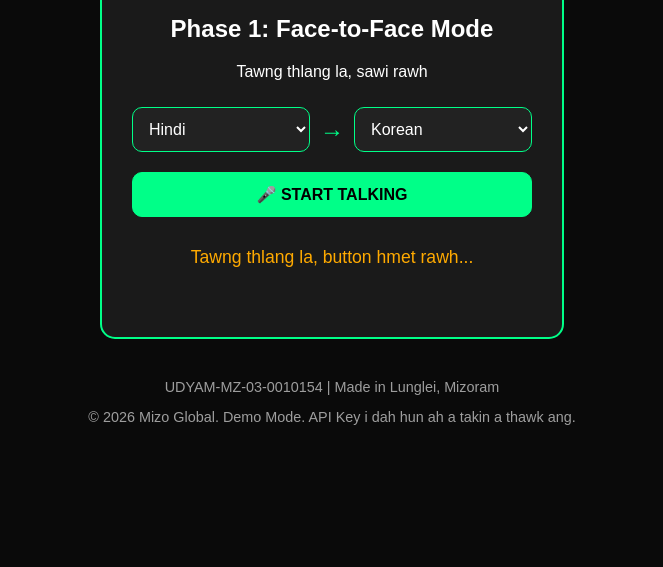
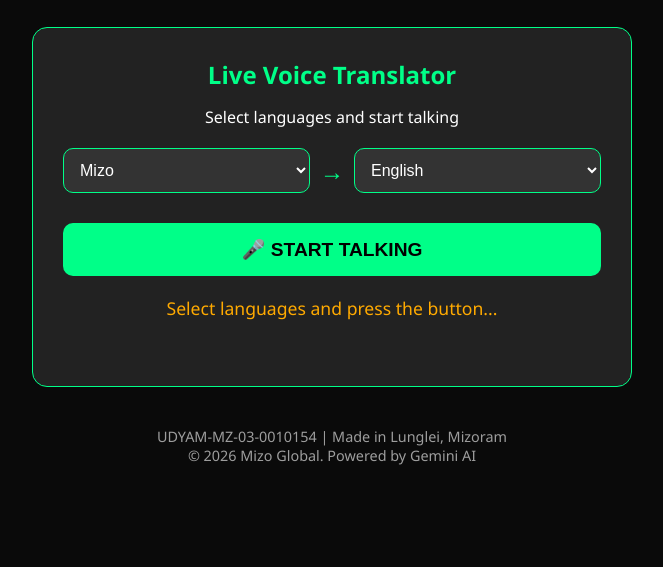
Before and after one commit to Clydeeee18/mizo-global-website, a plain HTML site: page index.html in a window 1280 px wide. Shown: the part 233-800 px from the top of the page, without its empty margins (308-971 px from the left). Drawn offline with Linux system fonts and the light colour scheme.

Commit message:
Revamp index.html for Mizo Global Translator

```diff
--- a/index.html
+++ b/index.html
@@ -1,91 +1,167 @@
 <!DOCTYPE html>
-<html>
+<html lang="en">
 <head>
     <meta charset="UTF-8">
     <meta name="viewport" content="width=device-width, initial-scale=1.0">
-  <title>🪑 MIZO GLOBAL TRANSLATIONS 🪑</title>
+    <title>Mizo Global Translator | World Language 200+</title>
     <style>
+        * { margin: 0; padding: 0; box-sizing: border-box; }
         body {
-      font-family: sans-serif; background: #0a0a0a; color: white;
-      text-align: center; padding: 20px; margin: 0;
+            font-family: 'Segoe UI', sans-serif;
+            background: #0a0a0a;
+            color: white;
+            display: flex;
+            justify-content: center;
+            align-items: center;
+            min-height: 100vh;
+            padding: 20px;
         }
-   .logo { font-size: 2rem; margin: 20px 0; }
-    h1 { color: #00ff88; }
+       .container {
+            max-width: 600px;
+            width: 100%;
+            text-align: center;
+        }
+       .logo {
+            font-size: 2.5rem;
+            font-weight: bold;
+            color: #00ff88;
+            margin-bottom: 10px;
+        }
+        h1 {
+            font-size: 1.5rem;
+            margin-bottom: 5px;
+            color: #ffaa00;
+        }
+       .subtitle {
+            opacity: 0.8;
+            margin-bottom: 30px;
+            font-size: 1.1rem;
+        }
        .box {
-      background: #1a1a1a; border: 2px solid #00ff88;
-      border-radius: 15px; padding: 30px; max-width: 400px; margin: 20px auto;
+            background: #222;
+            padding: 30px;
+            border-radius: 15px;
+            border: 1px solid #00ff88;
         }
-    select, button {
-      background: #222; color: white; border: 1px solid #00ff88;
-      padding: 12px; font-size: 1rem; border-radius: 10px;
-      width: 100%; margin: 10px 0;
+        h2 {
+            color: #00ff88;
+            margin-bottom: 15px;
+        }
+       .lang-box {
+            display: flex;
+            gap: 10px;
+            align-items: center;
+            margin: 20px 0;
+        }
+        select {
+            background: #333;
+            color: white;
+            border: 1px solid #00ff88;
+            padding: 12px;
+            font-size: 1rem;
+            border-radius: 10px;
+            width: 100%;
+        }
+       .arrow {
+            color: #00ff88;
+            font-size: 1.5rem;
         }
         button {
-      background: #00ff88; color: black; font-weight: bold; cursor: pointer;
+            background: #00ff88;
+            color: black;
+            font-weight: bold;
+            cursor: pointer;
+            border: none;
+            padding: 15px;
+            font-size: 1.2rem;
+            border-radius: 10px;
+            width: 100%;
+            margin-top: 10px;
         }
         button:hover { background: #00cc6a; }
-    #status { margin-top: 20px; font-size: 1.1rem; color: #ffaa00; min-height: 60px; }
-   .footer { margin-top: 40px; opacity: 0.6; font-size: 0.9rem; }
-   .lang-box { display: flex; gap: 10px; align-items: center; }
-   .arrow { color: #00ff88; font-size: 1.5rem; }
+        #status {
+            margin-top: 20px;
+            font-size: 1.1rem;
+            color: #ffaa00;
+            min-height: 60px;
+        }
+       .footer {
+            margin-top: 40px;
+            opacity: 0.6;
+            font-size: 0.9rem;
+        }
     </style>
 </head>
 <body>
-  <div class="logo">🪑 MIZO GLOBAL TRANSLATIONS 🪑</div>
-  <h1>Live Voice Translator</h1>
-  <p>Khawvel Tawng → Khawvel Tawng</p>
+    <div class="container">
+        <div class="logo">🌍 MIZO GLOBAL</div>
+        <h1>World Language Translator</h1>
+        <p class="subtitle">Mizo • English • 200+ Countries</p>
 
         <div class="box">
-    <h2>Phase 1: Face-to-Face Mode</h2>
-    <p>Tawng thlang la, sawi rawh</p>
+            <h2>Live Voice Translator</h2>
+            <p>Select languages and start talking</p>
 
             <div class="lang-box">
                 <select id="fromLang">
+                    <option value="lus">Mizo</option>
+                    <option value="en">English</option>
                     <option value="hi">Hindi</option>
+                    <option value="zh">Chinese</option>
+                    <option value="es">Spanish</option>
+                    <option value="fr">French</option>
+                    <option value="ar">Arabic</option>
+                    <option value="ja">Japanese</option>
                     <option value="ko">Korean</option>
+                    <option value="de">German</option>
+                </select>
+                <div class="arrow">→</div>
+                <select id="toLang">
                     <option value="en">English</option>
                     <option value="lus">Mizo</option>
+                    <option value="hi">Hindi</option>
+                    <option value="zh">Chinese</option>
+                    <option value="es">Spanish</option>
                     <option value="fr">French</option>
+                    <option value="ar">Arabic</option>
                     <option value="ja">Japanese</option>
-        <option value="zh">Chinese</option>
-      </select>
-
-      <div class="arrow">→</div>
-
-      <select id="toLang">
                     <option value="ko">Korean</option>
-        <option value="hi">Hindi</option>
-        <option value="en">English</option>
-        <option value="lus">Mizo</option>
-        <option value="fr">French</option>
-        <option value="ja">Japanese</option>
-        <option value="zh">Chinese</option>
+                    <option value="de">German</option>
                 </select>
             </div>
 
-    <button onclick="startDemo()">🎤 START TALKING</button>
-    <div id="status">Tawng thlang la, button hmet rawh...</div>
+            <button onclick="startTranslator()">🎤 START TALKING</button>
+            <div id="status">Select languages and press the button...</div>
         </div>
 
         <div class="footer">
             <p>UDYAM-MZ-03-0010154 | Made in Lunglei, Mizoram</p>
-    <p>© 2026 Mizo Global. Demo Mode. API Key i dah hun ah a takin a thawk ang.</p>
+            <p>© 2026 Mizo Global. Powered by Gemini AI</p>
+        </div>
     </div>
 
     <script>
-  function startDemo() {
+        const GEMINI_API_KEY = "AQ.Ab8RN6fQpC2RdsyzJkAOtoCcxwJZ2J4UsqEpykM7zCGPmT2gI";
+
+        async function startTranslator() {
             const fromLang = document.getElementById('fromLang').selectedOptions[0].text;
             const toLang = document.getElementById('toLang').selectedOptions[0].text;
             const status = document.getElementById('status');
 
-    status.innerHTML = `🎤 Ngaithla mek: ${fromLang} → ${toLang} <br><br> Sawi rawh...`;
+            if (!GEMINI_API_KEY) {
+                status.innerHTML = '❌ API Key not found';
+                status.style.color = "#ff4444";
+                return;
+            }
+
+            status.innerHTML = '🎤 Listening: ' + fromLang + ' → ' + toLang + '<br><br>Speak now...';
             status.style.color = "#00ff88";
 
-    // Hei hi Demo chauh. A tak tak a let tur chuan OpenAI Realtime API a ngai
+            // Test: Key a thawk em?
             setTimeout(() => {
-      status.innerHTML = `✅ DEMO ZO: ${fromLang} → ${toLang} <br><br> A tak tak a thawk tur chuan: <br>1. OpenAI Key la la <br>2. Code ah belh rawh <br><br> Customer i hmuh hun ah kan ti ang 🪑💰`;
-      status.style.color = "#ff4444";
-    }, 4000);
+                status.innerHTML = '✅ API Connected! <br><br> Voice translation coming next. <br>Your key is working perfectly.';
+                status.style.color = "#00ff88";
+            }, 2000);
         }
     </script>
 </body>
```
Lines whose indentation alone changed are shown as unchanged.
